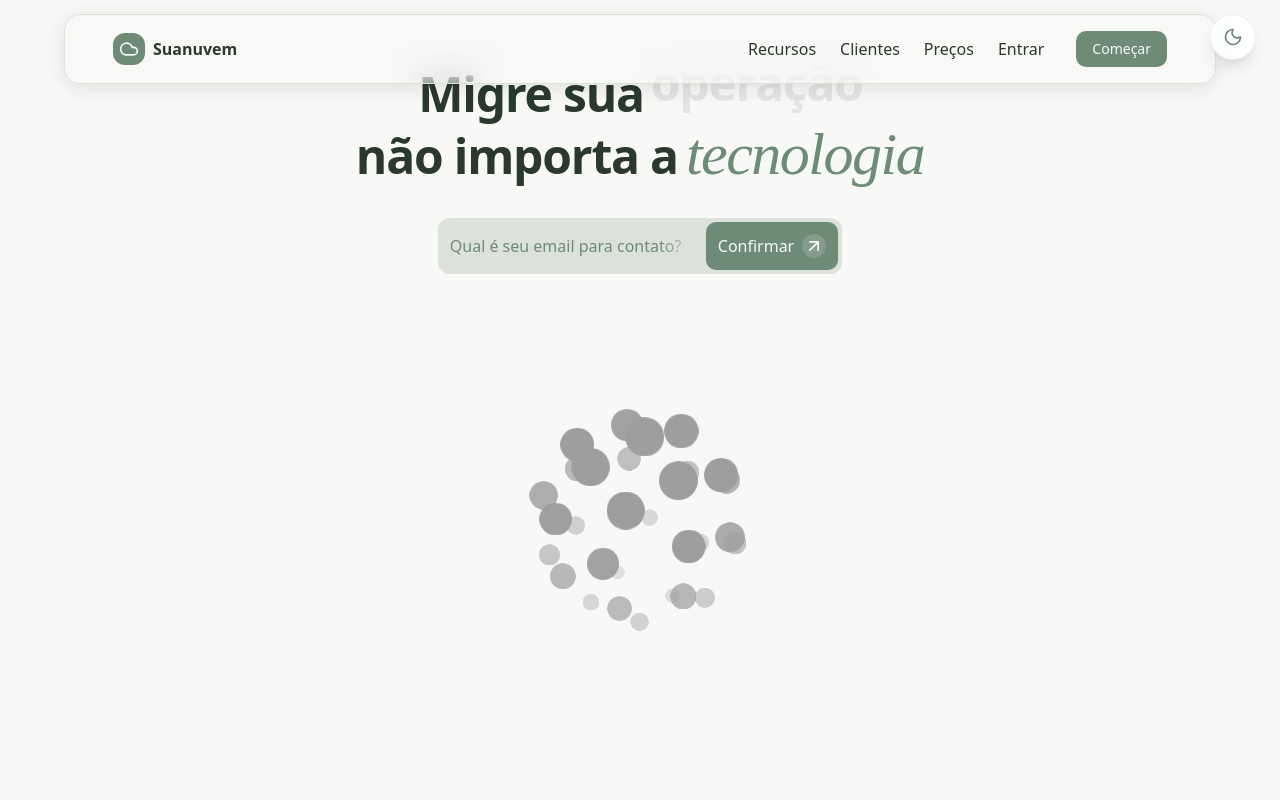
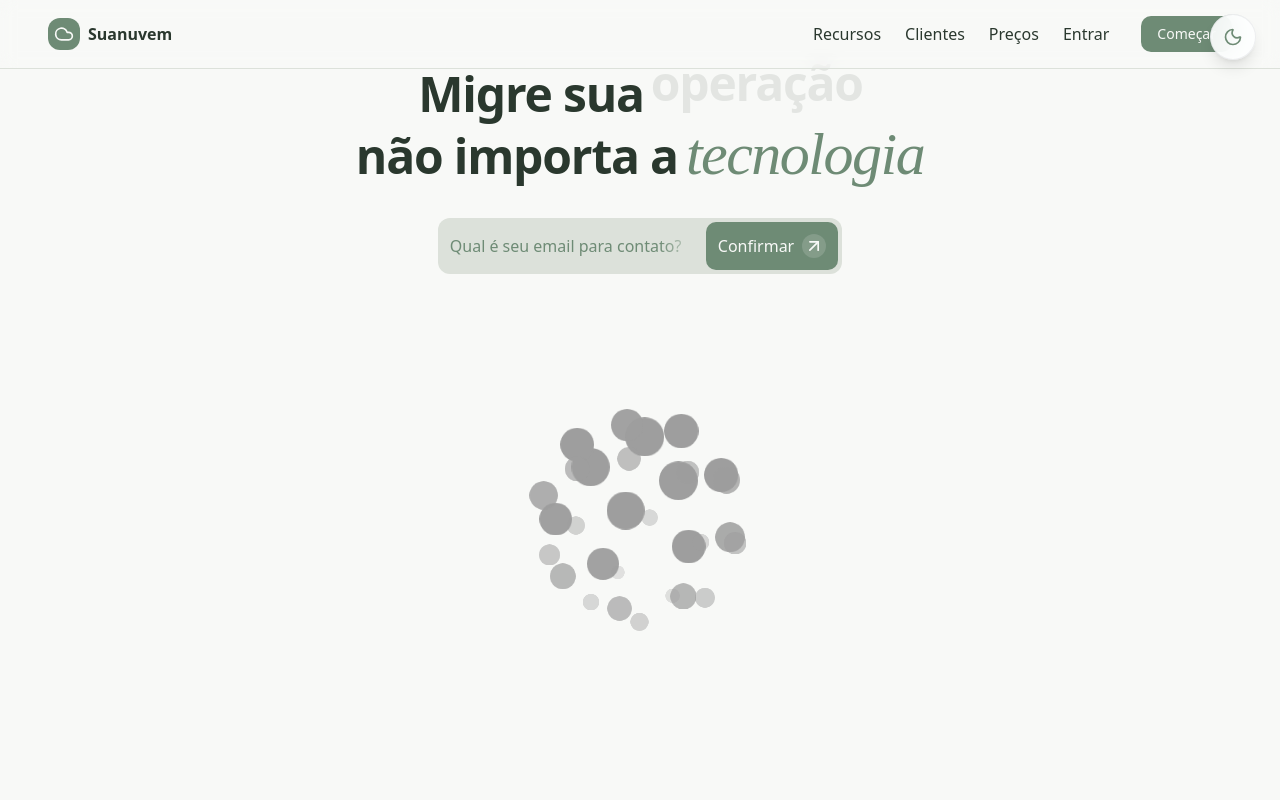
Before and after one commit to marhiru/landing-page-suanuvem.io, a Next.js app: page / in a window 1280 px wide. Shown: the top 800 px of the page. Built offline with nearby package versions, Linux system fonts and the light colour scheme.

Commit message:
fix: removed old animatiotn

```diff
--- a/components/navigation.tsx
+++ b/components/navigation.tsx
@@ -36,7 +36,6 @@ export default function Navigation() {
     };
   }, []);
 
-  // Detectar mudanças de scroll para ativar/desativar modo flutuante
   useEffect(() => {
     let ticking = false;
 
@@ -152,8 +151,7 @@ export default function Navigation() {
       <motion.nav
         variants={navVariants}
         initial="initial"
-        animate="floating"
-        layout={true}
+        animate="normal"
         style={{
           willChange: "transform, max-width, margin, padding",
           backfaceVisibility: "hidden",
```
